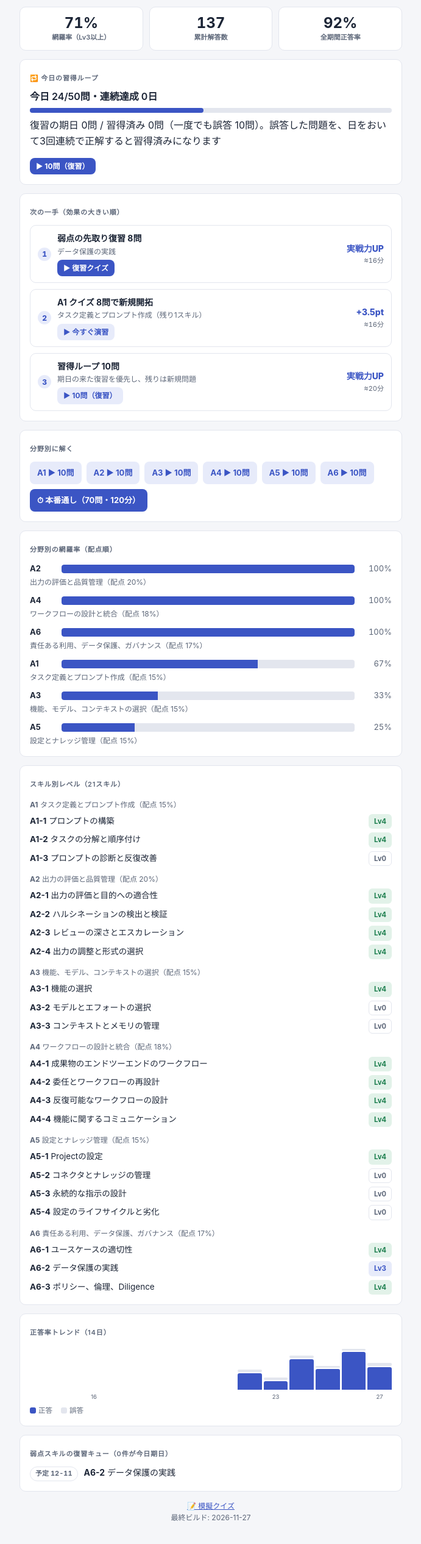
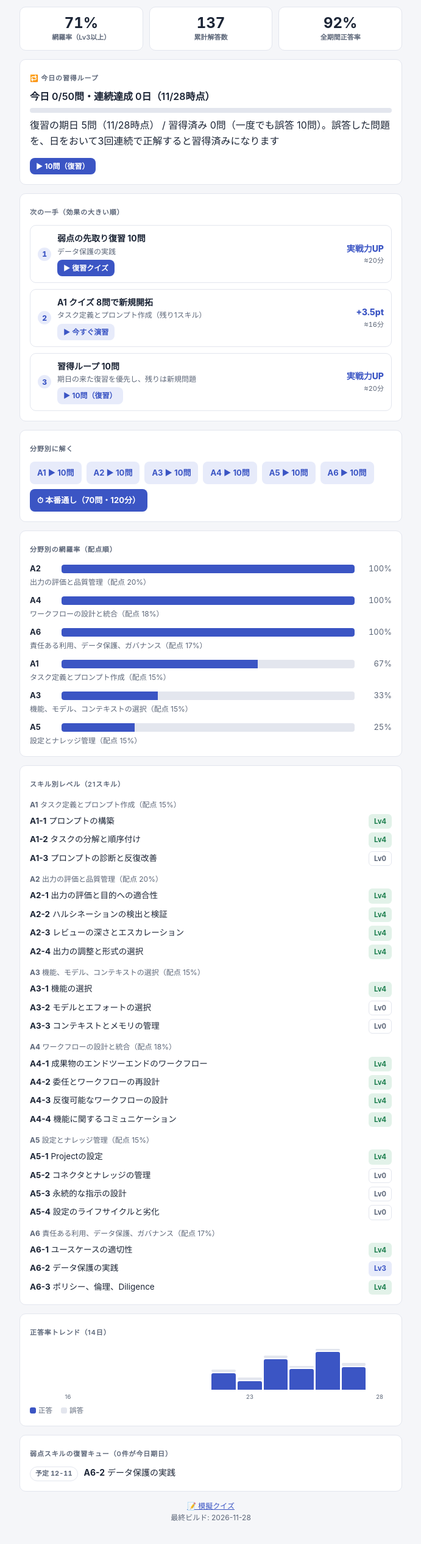
Before and after one commit to eztamu/ccao-f-dashboard, a plain HTML site: page index.html in a window 1280 px wide. Shown: the part 260-2792 px from the top of the page at 61% size, without its empty margins (294-985 px from the left). Drawn offline with Linux system fonts and the light colour scheme.

Commit message:
dashboard update 2026-11-28 03:31:41

```diff
--- a/index.html
+++ b/index.html
@@ -33,6 +33,7 @@ body { margin:0; background:var(--surface); color:var(--ink);
 .wrap { max-width:660px; margin:0 auto; padding:16px 16px 48px; display:flex; flex-direction:column; gap:14px; }
 .card { background:var(--card); border:1px solid var(--line); border-radius:10px; padding:16px; }
 .eyebrow { font-size:11px; letter-spacing:.08em; text-transform:uppercase; color:var(--sub); font-weight:600; }
+.chip-new { background:var(--due-soft); color:var(--due); margin-left:6px; }
 .chip { display:inline-block; font-size:12px; font-weight:600; padding:2px 10px; border-radius:999px;
   background:var(--accent-soft); color:var(--accent); }
 button { font:inherit; cursor:pointer; }
@@ -107,7 +108,7 @@ footer a { color:var(--accent); }
     <span class="eyebrow">CCAO-F Study Dashboard</span>
     <div style="display:flex; justify-content:space-between; align-items:baseline;">
       <h1 style="font-size:22px; margin:2px 0;">合格までの現在地</h1>
-      <span class="eyebrow num" id="today-label">2026-11-27</span>
+      <span class="eyebrow num" id="today-label">2026-11-28</span>
     </div>
   </div>
 
@@ -122,7 +123,7 @@ footer a { color:var(--accent); }
     </svg>
     <div class="hero-right">
       <span class="eyebrow">合格準備度</span>
-      <div class="cd num" id="countdown">受験日まで <b id="days-left">15</b> 日</div>
+      <div class="cd num" id="countdown">受験日まで <b id="days-left">14</b> 日</div>
       <div class="milestones"><span class="ms done">✓ 25pt</span><span class="ms done">✓ 50pt</span><span class="ms">75pt</span><span class="ms">100pt</span></div>
       <div class="formula">= Σ 配点% × 分野の習熟度（Lv0=0 → Lv3=0.7 → Lv5=1.0 の平均）</div>
     </div>
@@ -134,11 +135,11 @@ footer a { color:var(--accent); }
     <div class="tile"><div class="v num">92%</div><div class="k">全期間正答率</div></div>
   </div>
 
-  <div class="card"><div id="mastery-card" data-built="2026-11-27" data-goal="50"><span class="eyebrow">🔁 今日の習得ループ</span><div class="t" style="font-weight:600;margin:6px 0 2px"><span id="ml-today">今日 24/50問</span>・連続達成 0日<span class="ml-asof"></span></div><div style="height:8px;border-radius:4px;background:var(--line);margin:6px 0 8px"><div id="ml-bar" style="height:8px;border-radius:4px;background:var(--accent);width:48%"></div></div><div class="d" style="margin-bottom:10px">復習の期日 0問<span class="ml-asof"></span> / 習得済み 0問（一度でも誤答 10問）。誤答した問題を、日をおいて3回連続で正解すると習得済みになります</div><a class="abtn" href="https://eztamu.github.io/ccao-f-dashboard/quiz.html?mode=review&amp;n=10">▶ 10問（復習）</a></div></div>
+  <div class="card"><div id="mastery-card" data-built="2026-11-28" data-goal="50"><span class="eyebrow">🔁 今日の習得ループ</span><div class="t" style="font-weight:600;margin:6px 0 2px"><span id="ml-today">今日 0/50問</span>・連続達成 0日<span class="ml-asof"></span></div><div style="height:8px;border-radius:4px;background:var(--line);margin:6px 0 8px"><div id="ml-bar" style="height:8px;border-radius:4px;background:var(--accent);width:0%"></div></div><div class="d" style="margin-bottom:10px">復習の期日 5問<span class="ml-asof"></span> / 習得済み 0問（一度でも誤答 10問）。誤答した問題を、日をおいて3回連続で正解すると習得済みになります</div><a class="abtn" href="https://eztamu.github.io/ccao-f-dashboard/quiz.html?mode=review&amp;n=10">▶ 10問（復習）</a></div></div>
 
   <div class="card">
     <span class="eyebrow">次の一手（効果の大きい順）</span>
-    <div class="actions"><div class="action"><span class="n num">1</span><div class="body"><div class="t">弱点の先取り復習 8問</div><div class="d">データ保護の実践</div><a class="abtn" href="https://eztamu.github.io/ccao-f-dashboard/quiz.html?ids=A6-q013,A6-q014,A6-q015,A6-q016,A6-q017,A6-q018,A6-q019,AOFF-3">▶ 復習クイズ</a></div><div class="impact"><div class="pt num">実戦力UP</div><div class="min num">≈16分</div></div></div><div class="action"><span class="n num">2</span><div class="body"><div class="t">A1 クイズ 8問で新規開拓</div><div class="d">タスク定義とプロンプト作成（残り1スキル）</div><a class="abtn ghost" href="https://eztamu.github.io/ccao-f-dashboard/quiz.html?ids=A1-q013,A1-q014,A1-q015,A1-q016,A1-q017,A1-q018,A1-q019,A1-q020">▶ 今すぐ演習</a></div><div class="impact"><div class="pt num">+3.5pt</div><div class="min num">≈16分</div></div></div><div class="action"><span class="n num">3</span><div class="body"><div class="t">習得ループ 10問</div><div class="d">期日の来た復習を優先し、残りは新規問題</div><a class="abtn ghost" href="https://eztamu.github.io/ccao-f-dashboard/quiz.html?mode=review&amp;n=10">▶ 10問（復習）</a></div><div class="impact"><div class="pt num">実戦力UP</div><div class="min num">≈20分</div></div></div></div>
+    <div class="actions"><div class="action"><span class="n num">1</span><div class="body"><div class="t">弱点の先取り復習 10問</div><div class="d">データ保護の実践</div><a class="abtn" href="https://eztamu.github.io/ccao-f-dashboard/quiz.html?ids=A6-q013,A6-q014,A6-q015,A6-q016,A6-q017,A6-q018,A6-q019,A6-q020,A6-q021,A6-q022">▶ 復習クイズ</a></div><div class="impact"><div class="pt num">実戦力UP</div><div class="min num">≈20分</div></div></div><div class="action"><span class="n num">2</span><div class="body"><div class="t">A1 クイズ 8問で新規開拓</div><div class="d">タスク定義とプロンプト作成（残り1スキル）</div><a class="abtn ghost" href="https://eztamu.github.io/ccao-f-dashboard/quiz.html?ids=A1-q013,A1-q014,A1-q015,A1-q016,A1-q017,A1-q018,A1-q019,A1-q020">▶ 今すぐ演習</a></div><div class="impact"><div class="pt num">+3.5pt</div><div class="min num">≈16分</div></div></div><div class="action"><span class="n num">3</span><div class="body"><div class="t">習得ループ 10問</div><div class="d">期日の来た復習を優先し、残りは新規問題</div><a class="abtn ghost" href="https://eztamu.github.io/ccao-f-dashboard/quiz.html?mode=review&amp;n=10">▶ 10問（復習）</a></div><div class="impact"><div class="pt num">実戦力UP</div><div class="min num">≈20分</div></div></div></div>
   </div>
 
   <div class="card">
@@ -158,8 +159,8 @@ footer a { color:var(--accent); }
 
   <div class="card">
     <span class="eyebrow">正答率トレンド（14日）</span>
-    <div class="trend" role="img" aria-label="日別の正答・誤答数"><div class="tcol" title="2026-11-14: 正答0 誤答0"></div><div class="tcol" title="2026-11-15: 正答0 誤答0"></div><div class="tcol" title="2026-11-16: 正答0 誤答0"></div><div class="tcol" title="2026-11-17: 正答0 誤答0"></div><div class="tcol" title="2026-11-18: 正答0 誤答0"></div><div class="tcol" title="2026-11-19: 正答0 誤答0"></div><div class="tcol" title="2026-11-20: 正答0 誤答0"></div><div class="tcol" title="2026-11-21: 正答0 誤答0"></div><div class="tcol" title="2026-11-22: 正答15 誤答2"><div class="ng" style="height:4px"></div><div class="ok" style="height:27px"></div></div><div class="tcol" title="2026-11-23: 正答8 誤答2"><div class="ng" style="height:4px"></div><div class="ok" style="height:14px"></div></div><div class="tcol" title="2026-11-24: 正答28 誤答2"><div class="ng" style="height:4px"></div><div class="ok" style="height:50px"></div></div><div class="tcol" title="2026-11-25: 正答19 誤答1"><div class="ng" style="height:3px"></div><div class="ok" style="height:34px"></div></div><div class="tcol" title="2026-11-26: 正答35 誤答1"><div class="ng" style="height:3px"></div><div class="ok" style="height:62px"></div></div><div class="tcol" title="2026-11-27: 正答21 誤答3"><div class="ng" style="height:5px"></div><div class="ok" style="height:37px"></div></div></div>
-    <div class="tlabels"><span></span><span></span><span>16</span><span></span><span></span><span></span><span></span><span></span><span></span><span>23</span><span></span><span></span><span></span><span>27</span></div>
+    <div class="trend" role="img" aria-label="日別の正答・誤答数"><div class="tcol" title="2026-11-15: 正答0 誤答0"></div><div class="tcol" title="2026-11-16: 正答0 誤答0"></div><div class="tcol" title="2026-11-17: 正答0 誤答0"></div><div class="tcol" title="2026-11-18: 正答0 誤答0"></div><div class="tcol" title="2026-11-19: 正答0 誤答0"></div><div class="tcol" title="2026-11-20: 正答0 誤答0"></div><div class="tcol" title="2026-11-21: 正答0 誤答0"></div><div class="tcol" title="2026-11-22: 正答15 誤答2"><div class="ng" style="height:4px"></div><div class="ok" style="height:27px"></div></div><div class="tcol" title="2026-11-23: 正答8 誤答2"><div class="ng" style="height:4px"></div><div class="ok" style="height:14px"></div></div><div class="tcol" title="2026-11-24: 正答28 誤答2"><div class="ng" style="height:4px"></div><div class="ok" style="height:50px"></div></div><div class="tcol" title="2026-11-25: 正答19 誤答1"><div class="ng" style="height:3px"></div><div class="ok" style="height:34px"></div></div><div class="tcol" title="2026-11-26: 正答35 誤答1"><div class="ng" style="height:3px"></div><div class="ok" style="height:62px"></div></div><div class="tcol" title="2026-11-27: 正答21 誤答3"><div class="ng" style="height:5px"></div><div class="ok" style="height:37px"></div></div><div class="tcol" title="2026-11-28: 正答0 誤答0"></div></div>
+    <div class="tlabels"><span></span><span>16</span><span></span><span></span><span></span><span></span><span></span><span></span><span>23</span><span></span><span></span><span></span><span></span><span>28</span></div>
     <div class="legend"><span><i style="background:var(--accent)"></i>正答</span><span><i style="background:var(--line)"></i>誤答</span></div>
   </div>
 
@@ -170,7 +171,7 @@ footer a { color:var(--accent); }
 
   <footer>
     <a href="https://eztamu.github.io/ccao-f-dashboard/quiz.html">📝 模擬クイズ</a><br>
-    最終ビルド: 2026-11-27
+    最終ビルド: 2026-11-28
   </footer>
 </div>
 <script>
```
